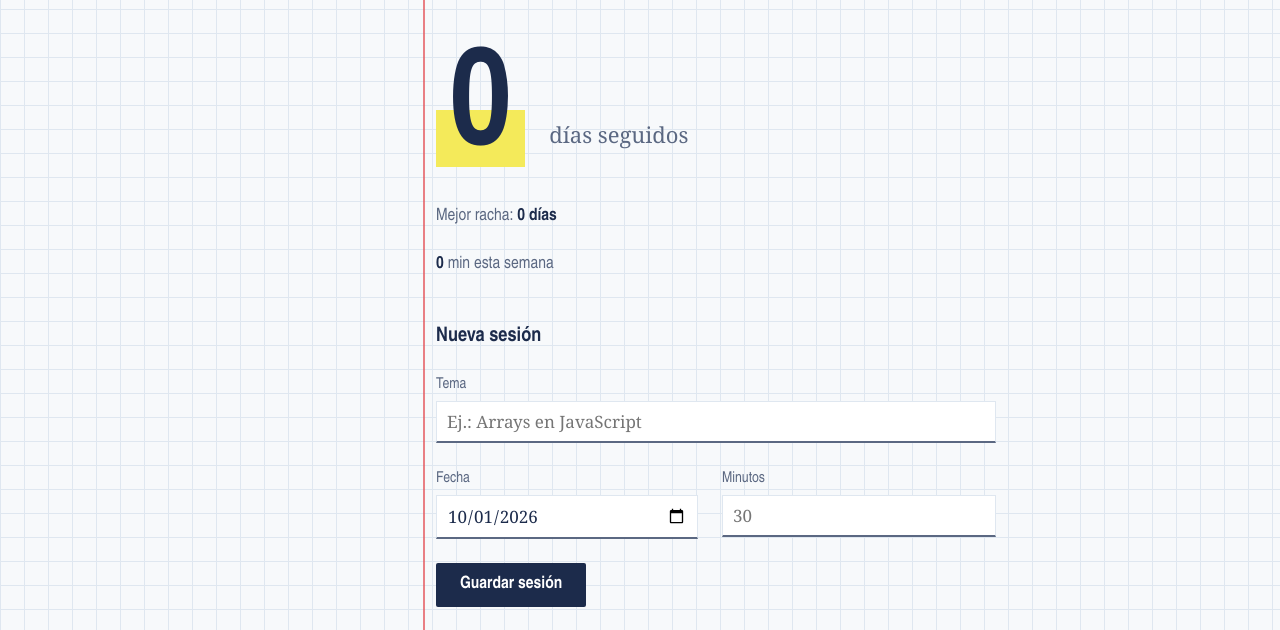
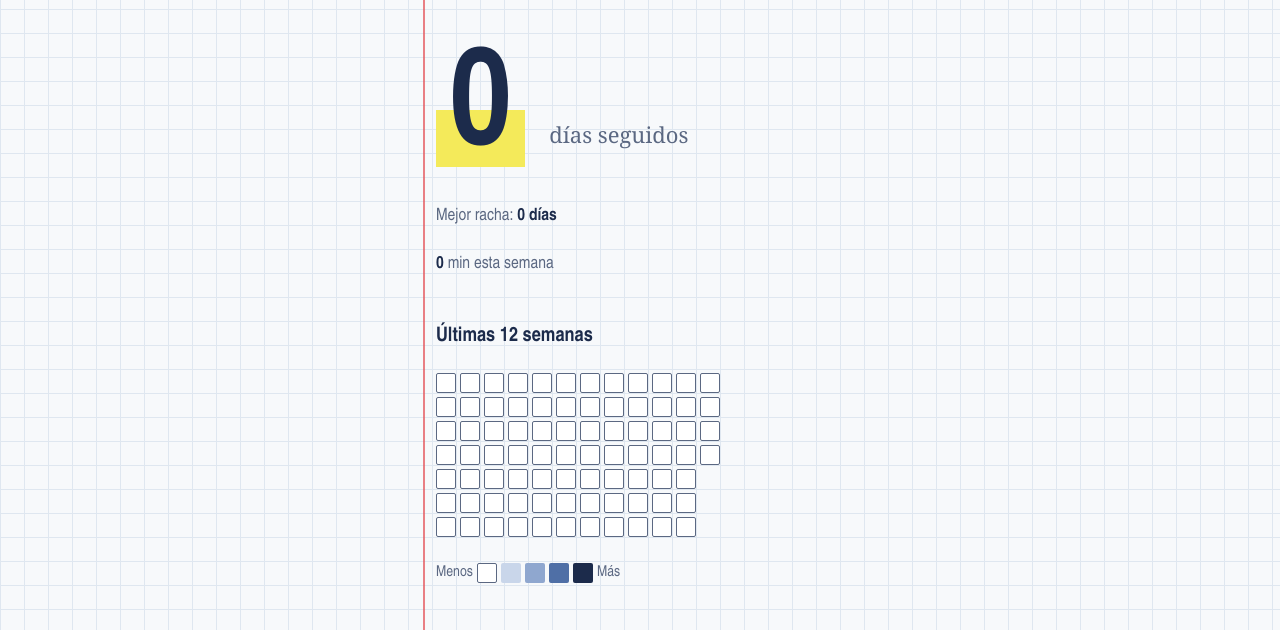
Before and after one commit to leimagen/diario-de-estudio, a plain HTML site: page index.html in a window 1280 px wide. Shown: the part 111-741 px from the top of the page. Drawn offline with Linux system fonts and the light colour scheme.

Commit message:
Spec 001: mapa de calor de las últimas 12 semanas
Primera funcionalidad hecha con el flujo SDD (spec, clarificación, plan,
8 tareas con tests primero y validación RF por RF).

- logic.js: isValidDateKey, validMinutes, heatLevel, startOfWeek y
  buildHeatMap (funciones puras con hoy como parámetro).
- app.js: renderHeatMap; la lista de sesiones ya no se rompe con una
  sesión sin fecha o con fecha inválida.
- index.html y styles.css: sección del mapa, leyenda y 5 niveles de color.
- tests/heatmap.test.js: 25 tests nuevos (48 en total, en verde).
- specs/001-heat-map/: spec (implementada), plan y tareas.

Co-Authored-By: Claude Opus 5.5 <noreply@anthropic.com>

```diff
--- a/app.js
+++ b/app.js
@@ -33,6 +33,7 @@ const streakLabel = document.getElementById("streak-label");
 const bestStreakNumber = document.getElementById("best-streak-number");
 const bestStreakLabel = document.getElementById("best-streak-label");
 const weekMinutesNumber = document.getElementById("week-minutes-number");
+const heatMap = document.getElementById("heatmap");
 const sessionList = document.getElementById("session-list");
 const emptyMessage = document.getElementById("empty-message");
 
@@ -61,13 +62,30 @@ function renderWeekMinutes(sessions, today) {
   weekMinutesNumber.textContent = calculateWeekMinutes(sessions, today);
 }
 
+// Una casilla por día de las últimas 12 semanas. El CSS las coloca en columnas
+// de lunes a domingo; el texto (fecha y minutos) lo leen los lectores de pantalla
+// y aparece al pasar el ratón.
+function renderHeatMap(sessions, today) {
+  heatMap.innerHTML = "";
+  buildHeatMap(sessions, today).forEach(function (day) {
+    const cell = document.createElement("span");
+    cell.className = "heat-cell level-" + day.level;
+    cell.setAttribute("role", "img");
+    const label = formatDate(day.date) + ": " + day.minutes + " min";
+    cell.setAttribute("aria-label", label);
+    cell.title = label;
+    heatMap.append(cell);
+  });
+}
+
 function renderSessions(sessions) {
   sessionList.innerHTML = "";
   emptyMessage.hidden = sessions.length > 0;
 
   // Las más recientes primero. Las fechas "AAAA-MM-DD" se pueden comparar como texto.
+  // String(... || "") evita que una sesión guardada sin fecha rompa la lista.
   const sorted = sessions.slice().sort(function (a, b) {
-    return b.date.localeCompare(a.date);
+    return String(b.date || "").localeCompare(String(a.date || ""));
   });
 
   sorted.forEach(function (session) {
@@ -77,7 +95,8 @@ function renderSessions(sessions) {
     // La fecha va primero: en pantallas anchas se escribe en el margen.
     const date = document.createElement("span");
     date.className = "session-date";
-    date.textContent = formatDate(session.date);
+    // Si la fecha guardada no es válida, se avisa en su lugar y la sesión no se borra.
+    date.textContent = isValidDateKey(session.date) ? formatDate(session.date) : "Fecha no válida";
 
     const topic = document.createElement("span");
     topic.className = "session-topic";
@@ -98,6 +117,7 @@ function render() {
   renderStreak(sessions, today);
   renderBestStreak(sessions, today);
   renderWeekMinutes(sessions, today);
+  renderHeatMap(sessions, today);
   renderSessions(sessions);
 }
 
--- a/index.html
+++ b/index.html
@@ -20,6 +20,21 @@
       </p>
       <p class="best-streak">Mejor racha: <span id="best-streak-number">0</span> <span id="best-streak-label">días</span></p>
       <p class="week-minutes"><span id="week-minutes-number">0</span> min esta semana</p>
+    </section>
+
+    <section class="row">
+      <h2 class="section-title">Últimas 12 semanas</h2>
+      <!-- app.js crea aquí una casilla por día (renderHeatMap). -->
+      <div id="heatmap" class="heatmap" role="group" aria-label="Mapa de calor de las últimas 12 semanas"></div>
+      <p class="heatmap-legend">
+        Menos
+        <span class="heat-cell level-0" role="img" aria-label="0 min" title="0 min"></span>
+        <span class="heat-cell level-1" role="img" aria-label="1-29 min" title="1-29 min"></span>
+        <span class="heat-cell level-2" role="img" aria-label="30-59 min" title="30-59 min"></span>
+        <span class="heat-cell level-3" role="img" aria-label="60-119 min" title="60-119 min"></span>
+        <span class="heat-cell level-4" role="img" aria-label="120 min o más" title="120 min o más"></span>
+        Más
+      </p>
     </section>
 
     <section class="row">
--- a/logic.js
+++ b/logic.js
@@ -18,6 +18,42 @@ function toDateKey(date) {
 function fromDateKey(dateKey) {
   const parts = dateKey.split("-").map(Number);
   return new Date(parts[0], parts[1] - 1, parts[2]);
+}
+
+// ¿Es un texto "AAAA-MM-DD" que corresponde a un día real?
+// Si el día no existe (p. ej. "2026-02-30"), Date lo mueve a otro día
+// y al volver a convertirlo ya no coincide con el original.
+function isValidDateKey(dateKey) {
+  if (typeof dateKey !== "string" || !/^\d{4}-\d{2}-\d{2}$/.test(dateKey)) {
+    return false;
+  }
+  return toDateKey(fromDateKey(dateKey)) === dateKey;
+}
+
+// ---------- Minutos ----------
+
+// Minutos de una sesión como número: el texto "45" vale 45 y cualquier valor
+// que no sea un número mayor que 0 (vacío, texto, 0, negativo) vale 0.
+function validMinutes(value) {
+  const minutes = Number(value);
+  return Number.isFinite(minutes) && minutes > 0 ? minutes : 0;
+}
+
+// Nivel de intensidad del mapa de calor (0 a 4) según los minutos de un día.
+function heatLevel(minutes) {
+  if (minutes <= 0) {
+    return 0;
+  }
+  if (minutes < 30) {
+    return 1;
+  }
+  if (minutes < 60) {
+    return 2;
+  }
+  if (minutes < 120) {
+    return 3;
+  }
+  return 4;
 }
 
 // ---------- Racha ----------
@@ -77,16 +113,23 @@ function calculateBestStreak(sessions, today) {
   return best;
 }
 
+// ---------- Semanas ----------
+// Las semanas van de lunes a domingo.
+
+// Devuelve el lunes ("AAAA-MM-DD") de la semana a la que pertenece el día indicado.
+function startOfWeek(dateKey) {
+  const monday = fromDateKey(dateKey);
+  // getDay() da 0 para el domingo y 1 para el lunes: así contamos los días desde el lunes.
+  const daysSinceMonday = (monday.getDay() + 6) % 7;
+  monday.setDate(monday.getDate() - daysSinceMonday);
+  return toDateKey(monday);
+}
+
 // ---------- Minutos de la semana ----------
 // Suma los minutos desde el lunes de esta semana hasta hoy (fecha local).
 // Las sesiones con fecha futura no suman.
 function calculateWeekMinutes(sessions, today) {
-  const monday = fromDateKey(today);
-  // getDay() da 0 para el domingo y 1 para el lunes: así contamos los días desde el lunes.
-  const daysSinceMonday = (monday.getDay() + 6) % 7;
-  monday.setDate(monday.getDate() - daysSinceMonday);
-
-  const mondayKey = toDateKey(monday);
+  const mondayKey = startOfWeek(today);
 
   let total = 0;
   sessions.forEach(function (session) {
@@ -98,12 +141,50 @@ function calculateWeekMinutes(sessions, today) {
   return total;
 }
 
+// ---------- Mapa de calor ----------
+// Días de las últimas 12 semanas (la actual y las 11 anteriores), del lunes
+// más antiguo hasta hoy. Cada día: { date, minutes, level }.
+const HEAT_MAP_WEEKS = 12;
+
+function buildHeatMap(sessions, today) {
+  const firstDay = fromDateKey(startOfWeek(today));
+  firstDay.setDate(firstDay.getDate() - (HEAT_MAP_WEEKS - 1) * 7);
+  const firstDayKey = toDateKey(firstDay);
+
+  // Minutos de cada día del rango. Se ignoran las fechas inválidas,
+  // las futuras y las anteriores al rango.
+  const minutesByDay = {};
+  sessions.forEach(function (session) {
+    const date = session.date;
+    if (!isValidDateKey(date) || date < firstDayKey || date > today) {
+      return;
+    }
+    minutesByDay[date] = (minutesByDay[date] || 0) + validMinutes(session.minutes);
+  });
+
+  // Recorremos día a día con setDate: así el cambio de hora no salta ni repite días.
+  const days = [];
+  const day = firstDay;
+  while (toDateKey(day) <= today) {
+    const dateKey = toDateKey(day);
+    const minutes = minutesByDay[dateKey] || 0;
+    days.push({ date: dateKey, minutes: minutes, level: heatLevel(minutes) });
+    day.setDate(day.getDate() + 1);
+  }
+  return days;
+}
+
 // Permite usar estas funciones en los tests con Node (node --test).
 // En el navegador `module` no existe y este bloque se ignora.
 if (typeof module !== "undefined") {
   module.exports = {
     toDateKey: toDateKey,
     fromDateKey: fromDateKey,
+    isValidDateKey: isValidDateKey,
+    validMinutes: validMinutes,
+    heatLevel: heatLevel,
+    startOfWeek: startOfWeek,
+    buildHeatMap: buildHeatMap,
     calculateStreak: calculateStreak,
     calculateBestStreak: calculateBestStreak,
     calculateWeekMinutes: calculateWeekMinutes
--- a/styles.css
+++ b/styles.css
@@ -143,6 +143,57 @@ body {
   font-weight: 600;
 }
 
+/* ---------- Mapa de calor ---------- */
+/* Los días llegan en orden desde un lunes y llenan columnas de 7 (lunes arriba,
+   domingo abajo). Cada casilla mide 20 px + 4 px de hueco = un cuadro del cuaderno. */
+.heatmap {
+  display: grid;
+  grid-template-rows: repeat(7, 20px);
+  grid-auto-flow: column;
+  grid-auto-columns: 20px;
+  gap: 4px;
+}
+
+.heat-cell {
+  display: block;
+  width: 20px;
+  height: 20px;
+  border: 1px solid transparent;
+  border-radius: 2px;
+}
+
+/* Tinta azul: cada nivel, más oscuro que el anterior. */
+.level-0 {
+  background: #ffffff;
+  border-color: var(--ink-soft);
+}
+
+.level-1 {
+  background: #c9d6ea;
+}
+
+.level-2 {
+  background: #8fa7cf;
+}
+
+.level-3 {
+  background: #4f6fa6;
+}
+
+.level-4 {
+  background: var(--ink);
+}
+
+.heatmap-legend {
+  display: flex;
+  align-items: center;
+  gap: 4px;
+  margin: var(--unit) 0 0;
+  font-family: var(--font-labels);
+  font-size: 0.9375rem;
+  color: var(--ink-soft);
+}
+
 /* ---------- Formulario ---------- */
 .form {
   display: grid;
```
Also changed, not shown: tests/heatmap.test.js (added, +208 -0 lines), 4 other files.
